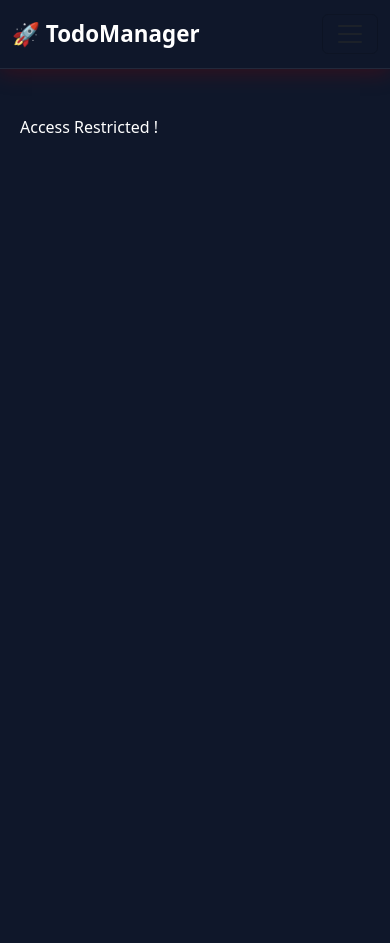
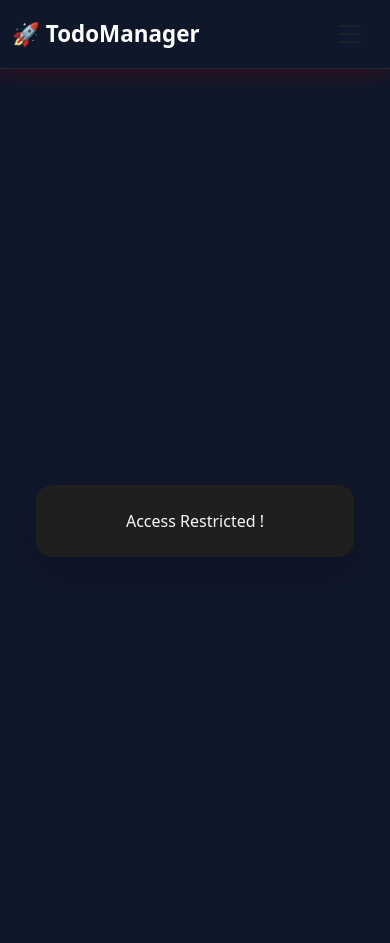
Before and after one commit to darkdragon456/django-todo-manager, a Django app: page /edit/1/ in a window 390 px wide. Before the commit the page ends 133 px from the top, so only its background shows below. Run offline with Django 5.2, Linux system fonts and the light colour scheme; a user stored in the database is signed in; data comes from the database, SQL or seed files in the repository.

Commit message:
Improve edit task page responsiveness

```diff
--- a/todolist/templates/edit_task.html
+++ b/todolist/templates/edit_task.html
@@ -5,20 +5,36 @@
 {% endblock %}
 
 {% block content %}
-<div class="container px-2 px-sm-3 px-md-4 py-3 py-md-4 overflow-hidden">
-    <div class="row justify-content-center">
+<div class="container py-4 py-md-5 d-flex justify-content-center align-items-center min-vh-100">
+    <div class="row w-100 justify-content-center">
         <div class="col-12 col-sm-10 col-md-8 col-lg-6">
             {% if task_obj.owner == user %}
-            <form method="POST" class="w-100">
-                {% csrf_token %}
-                <div class="mb-3">
-                    <input type="Text" class="form-control" name="task" placeholder="{{ task_obj.task }}" value="{{ task_obj.task }}">
-                    <input type="hidden" class="form-control" name="is_completed" value="{{ task_obj.is_completed }}">
+            <div class="card border-0 shadow-lg rounded-4 overflow-hidden" style="background-color: #1f1f1f; color: #f8f9fa;">
+                <div class="card-body p-4 p-sm-5">
+                    <div class="text-center mb-4">
+                        <h2 class="fw-bold mb-2">
+                            <span class="me-2">✏️</span>Edit Task
+                        </h2>
+                        <p class="text-muted mb-0">Update your task details below.</p>
+                    </div>
+
+                    <form method="POST" class="w-100">
+                        {% csrf_token %}
+                        <div class="mb-4">
+                            <label class="form-label text-light">Task</label>
+                            <input type="Text" class="form-control form-control-lg rounded-3 border-0" style="background-color: #2b2b2b; color: #fff;" name="task" placeholder="{{ task_obj.task }}" value="{{ task_obj.task }}">
+                            <input type="hidden" class="form-control" name="is_completed" value="{{ task_obj.is_completed }}">
+                        </div>
+
+                        <button type="submit" class="btn btn-primary btn-lg w-100 rounded-3 py-2">Update Task</button>
+                        <a href="{% url 'todolist' %}" class="btn btn-outline-light btn-lg w-100 rounded-3 py-2 mt-3">Back to Tasks</a>
+                    </form>
                 </div>
-                <button type="submit" class="btn btn-primary w-100 w-sm-auto px-4 py-2">Update Task</button>
-            </form>
+            </div>
             {% else %}
-            <p class="mb-0">Access Restricted !</p>
+            <div class="card border-0 shadow-lg rounded-4 p-4 text-center" style="background-color: #1f1f1f; color: #f8f9fa;">
+                <p class="mb-0">Access Restricted !</p>
+            </div>
             {% endif %}
         </div>
     </div>
--- a/todomanager/settings.py
+++ b/todomanager/settings.py
@@ -122,6 +122,10 @@ USE_TZ = True
 # Static files (CSS, JavaScript, Images)
 # https://docs.djangoproject.com/en/6.0/howto/static-files/
 
+# Static files (CSS, JavaScript, Images)
+
+STATIC_URL = "static/"
+
 STATIC_ROOT = BASE_DIR / "staticfiles"
 
 STATICFILES_DIRS = [
```
